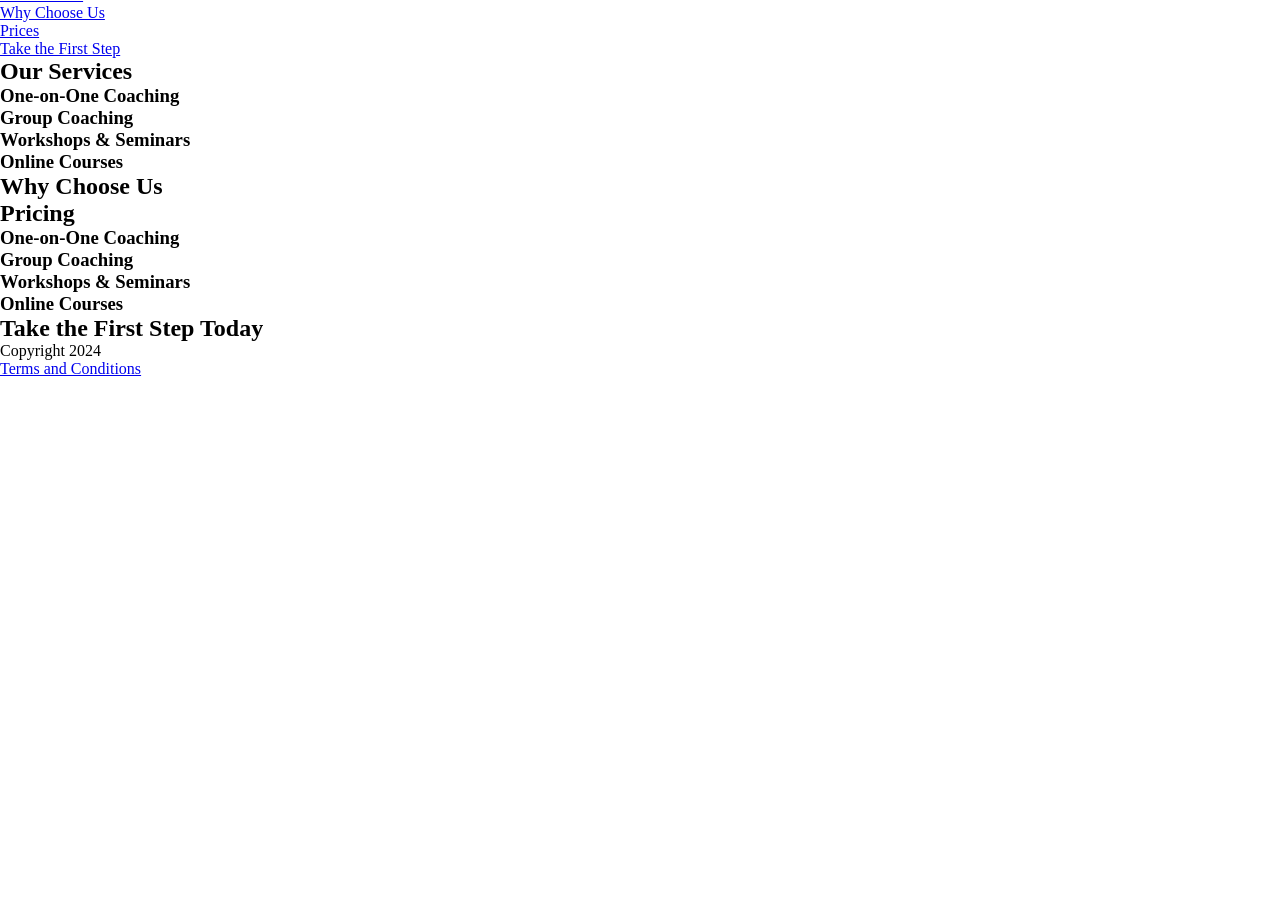
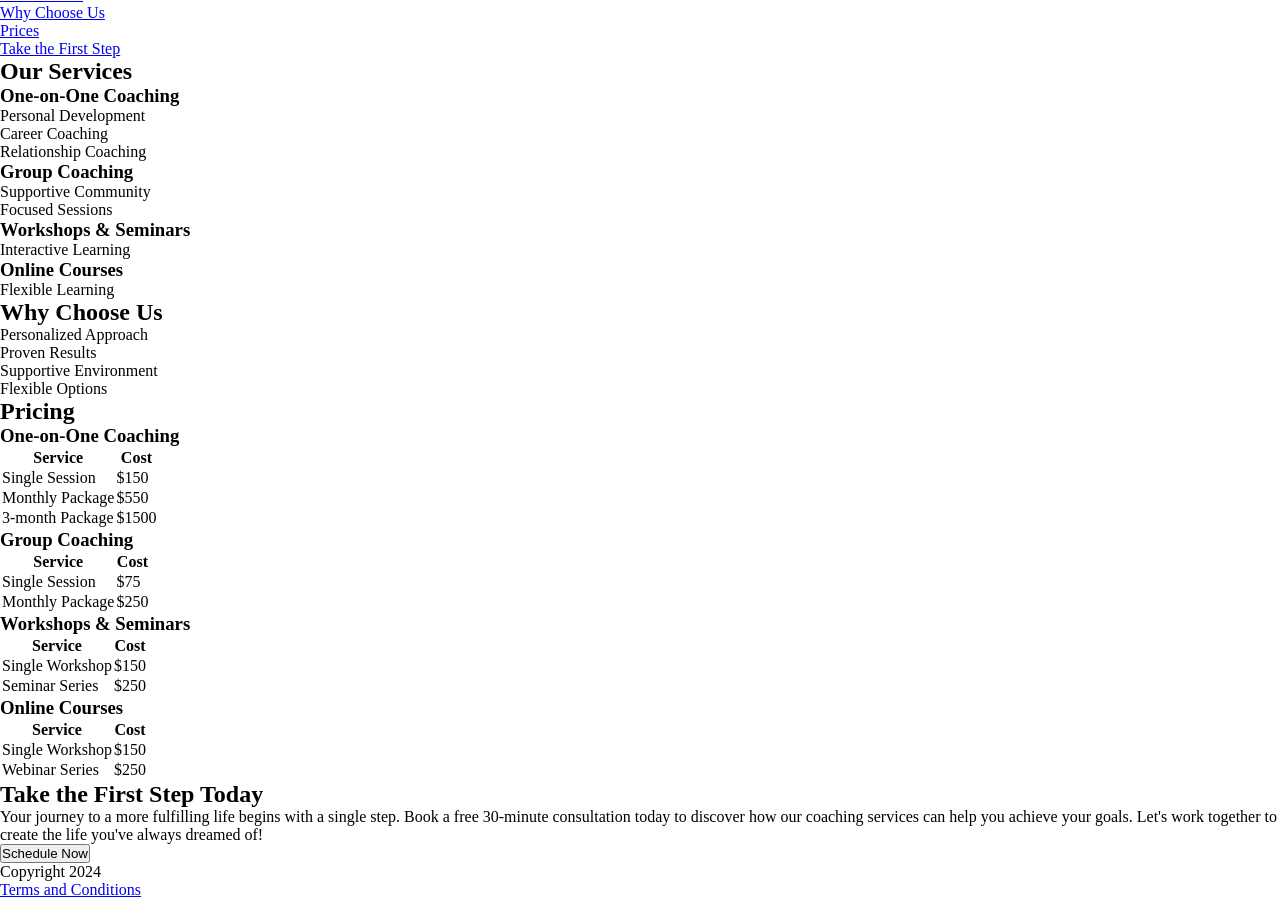
Before and after one commit to rickbosley/path-to-success, a plain HTML site: page index.html in a window 1280 px wide. Shown: the part 96-995 px from the top of the page. Before the commit the page ends 800 px from the top, so only its background shows below. Drawn offline with Linux system fonts and the light colour scheme; a web font is replaced by a local one.

Commit message:
added additional section content

```diff
--- a/index.html
+++ b/index.html
@@ -30,15 +30,22 @@
             <h2>Our Services</h2>
             <section>
                 <h3>One-on-One Coaching</h3>
+                <div>Personal Development</div>
+                <div>Career Coaching</div>
+                <div>Relationship Coaching</div>
             </section>
             <section>
                 <h3>Group Coaching</h3>
+                <div>Supportive Community</div>
+                <div>Focused Sessions</div>
             </section>
             <section>
                 <h3>Workshops & Seminars</h3>
+                <div>Interactive Learning</div>
             </section>
             <section>
                 <h3>Online Courses</h3>
+                <div>Flexible Learning</div>
             </section>
         </section>
 <!-- ========================= -->
@@ -46,6 +53,12 @@
 <!-- ========================= -->
         <section id="why">
             <h2>Why Choose Us</h2>
+            <ul>
+                <li>Personalized Approach</li>
+                <li>Proven Results</li>
+                <li>Supportive Environment</li>
+                <li>Flexible Options</li>
+            </ul>
         </section>
 <!-- ========================= -->
 <!--      PRICES SECTION       -->
@@ -54,15 +67,36 @@
             <h2>Pricing</h2>
             <section>
                 <h3>One-on-One Coaching</h3>
+                <table>
+                    <tr><th>Service</th><th>Cost</th></tr>
+                    <tr><td>Single Session</td><td>$150</td></tr>
+                    <tr><td>Monthly Package</td><td>$550</td></tr>
+                    <tr><td>3-month Package</td><td>$1500</td></tr>
+                </table>
             </section>
             <section>
                 <h3>Group Coaching</h3>
+                <table>
+                    <tr><th>Service</th><th>Cost</th></tr>
+                    <tr><td>Single Session</td><td>$75</td></tr>
+                    <tr><td>Monthly Package</td><td>$250</td></tr>
+                </table>
             </section>
             <section>
                 <h3>Workshops & Seminars</h3>
+                <table>
+                    <tr><th>Service</th><th>Cost</th></tr>
+                    <tr><td>Single Workshop</td><td>$150</td></tr>
+                    <tr><td>Seminar Series</td><td>$250</td></tr>
+                </table>
             </section>
             <section>
                 <h3>Online Courses</h3>
+                <table>
+                    <tr><th>Service</th><th>Cost</th></tr>
+                    <tr><td>Single Workshop</td><td>$150</td></tr>
+                    <tr><td>Webinar Series</td><td>$250</td></tr>
+                </table>
             </section>
         </section>
 <!-- ========================= -->
@@ -70,6 +104,12 @@
 <!-- ========================= -->
         <section id="first-step">
             <h2>Take the First Step Today</h2>
+            <p>
+                Your journey to a more fulfilling life begins with a single step.
+                Book a free 30-minute consultation today to discover how our coaching services can help you achieve your goals.
+                Let's work together to create the life you've always dreamed of!
+            </p>
+            <button onclick="location.href='#'">Schedule Now</button>
         </section>
     </main>
     <footer>
```
